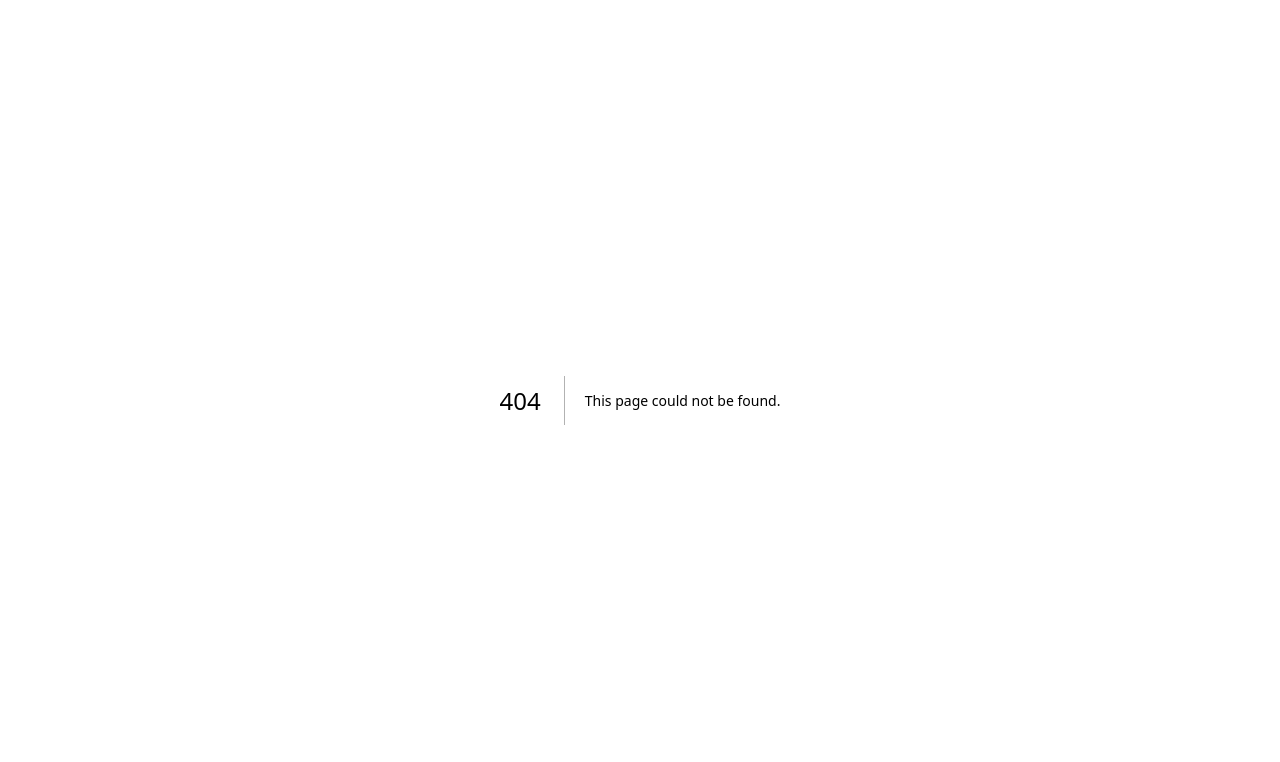
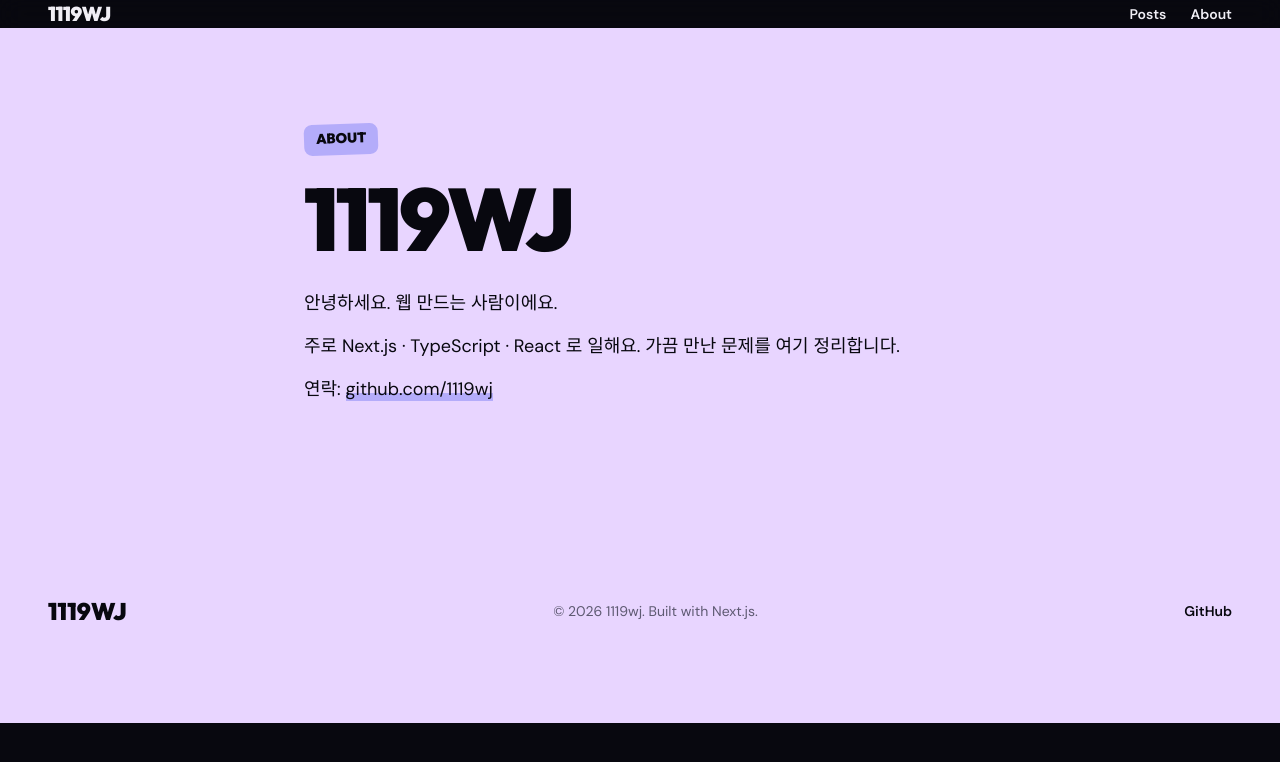
Before and after one commit to 1119wj/1119wj.github.io, a Next.js app: page /about in a window 1280 px wide. Before the commit this address had no page. Shown: the top 762 px of the page. Built offline with nearby package versions, Linux system fonts and the light colour scheme; a web font is replaced by a local one.

Commit message:
feat: add about page

```diff
--- /dev/null
+++ b/app/about/page.tsx
@@ -0,0 +1,50 @@
+import { ScrollReveal } from "@/components/ScrollReveal";
+import { SiteFooter } from "@/components/SiteFooter";
+import { SiteHeader } from "@/components/SiteHeader";
+
+export const metadata = { title: "About — 1119wj" };
+
+export default function AboutPage() {
+  return (
+    <>
+      <ScrollReveal />
+      <SiteHeader />
+      <main data-color-scheme="lavender">
+        <section className="section-padding">
+          <div className="container-sm" data-reveal="up">
+            <span
+              className="inline-block font-[family-name:var(--font-display)] font-black"
+              style={{
+                fontSize: "0.875rem",
+                backgroundColor: "var(--color-aqua)",
+                color: "var(--color-black)",
+                padding: "4px 12px 6px",
+                borderRadius: "8px",
+                transform: "rotate(-2deg)",
+                marginBottom: "1.5rem",
+              }}
+            >
+              ABOUT
+            </span>
+            <h1
+              className="font-[family-name:var(--font-display)] font-black"
+              style={{ fontSize: "clamp(3rem, 1.5rem + 5vw, 6rem)", lineHeight: 0.9, letterSpacing: "-0.04em" }}
+            >
+              1119WJ
+            </h1>
+            <div className="mt-8 space-y-4 text-body-lg">
+              <p>안녕하세요. 웹 만드는 사람이에요.</p>
+              <p>
+                주로 Next.js · TypeScript · React 로 일해요. 가끔 만난 문제를 여기 정리합니다.
+              </p>
+              <p>
+                연락: <a className="text-highlight" href="https://github.com/1119wj">github.com/1119wj</a>
+              </p>
+            </div>
+          </div>
+        </section>
+      </main>
+      <SiteFooter />
+    </>
+  );
+}
```
